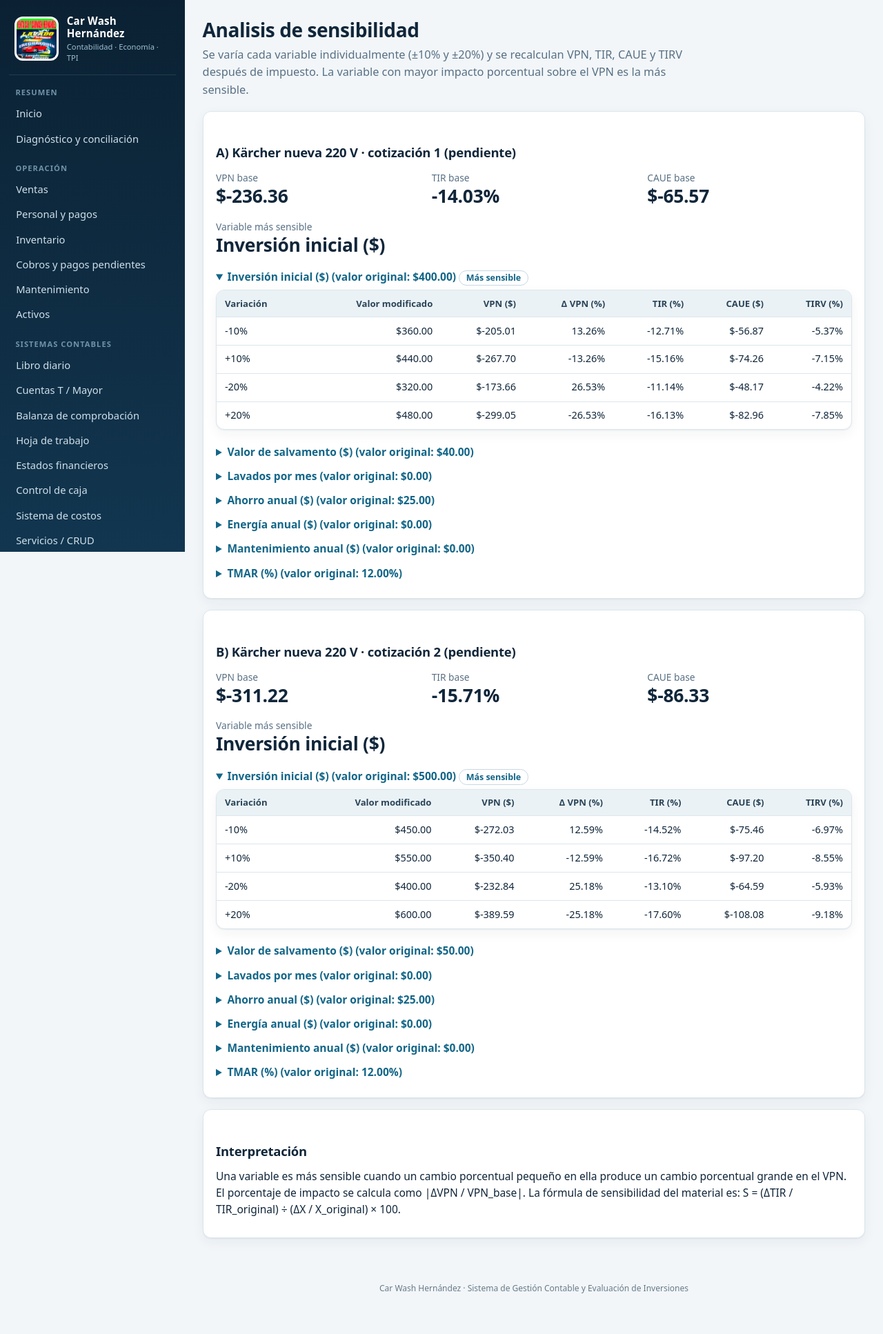
After one commit to X-Jeff-12/Proyecto_final_TPI_IEC_SIC, a Laravel app: page /inversion/sensibilidad in a window 1280 px wide. The commit adds this page. Shown: the whole page at 69% size. Run offline with Laravel 12, Linux system fonts and the light colour scheme; the visitor is signed in with stand-in values (Sample User, id 1); data comes from the database, SQL or seed files in the repository.

Commit message:
feat: implementar TIRV, analisis de sensibilidad y defensor vs. retador

```diff
--- a/app/Http/Controllers/InversionController.php
+++ b/app/Http/Controllers/InversionController.php
@@ -50,6 +50,42 @@ class InversionController extends Controller {
   $factores=[];for($k=1;$k<=$n;$k++)$factores[]=['n'=>$k,'pf'=>F::pf($i,$k),'fp'=>F::fp($i,$k),'pa'=>F::pa($i,$k),'ap'=>F::ap($i,$k),'fa'=>F::fa($i,$k),'af'=>F::af($i,$k)];
   return view('inversion.valor-tiempo',compact('p','tasa','n','m','resultados','factores'));
  }
+ public function sensibilidad(){
+  $data=self::calculos();
+  $analisis=[];
+  foreach($data['evals'] as $e){
+   try{
+    $cfg=$data['cfg'];
+    $analisis[]=['nombre'=>$e['alt']['nombre'],'resultado'=>F::sensibilidad((array)$e['alt'],$e['serv'],$cfg)];
+   }catch(\Throwable $ex){$analisis[]=['nombre'=>$e['alt']['nombre'],'error'=>$ex->getMessage()];}
+  }
+  $data['analisis']=$analisis;
+  return view('inversion.sensibilidad',$data);
+ }
+
+ public function reemplazo(){
+  $cfg=\App\Services\ContabilidadService::cfg();
+  $i=(float)($cfg['tmar']??12)/100;
+  $activos=DB::table('activos')->orderBy('id')->get();
+  $alternativas=DB::table('alternativas')->orderBy('id')->get();
+  // Construir retadores desde alternativas: necesitan CAO = energía + mantenimiento
+  $retadores=[];
+  foreach($alternativas as $a){
+   $retadores[]=['nombre'=>$a->nombre,'costo_inicial'=>(float)$a->costo_inicial,'valor_salvamento'=>(float)$a->valor_salvamento,
+    'vida_util'=>(int)$a->vida_util,'cao'=>(float)$a->energia_anual+(float)$a->mantenimiento_anual];
+  }
+  $resultados=[];
+  foreach($activos as $act){
+   $vm=(float)($act->valor_mercado ?? (float)$act->costo * pow(1-0.15,(int)$act->vida_util));
+   $vr=(int)($act->vida_restante ?? max(1,(int)$act->vida_util));
+   $cao=(float)($act->cao_anual ?? 0);
+   $defensor=['nombre'=>$act->nombre,'valor_mercado'=>$vm,'valor_salvamento'=>(float)$act->valor_salvamento,
+    'vida_restante'=>$vr,'cao'=>$cao];
+   try{$resultados[]=F::analizarReemplazo($defensor,$retadores,$i);}catch(\Throwable $e){$resultados[]=['error'=>$e->getMessage(),'defensor'=>$defensor];}
+  }
+  return view('inversion.reemplazo',compact('activos','alternativas','resultados','cfg'));
+ }
+
  public function activosDepreciacion(){
   $activos=[];
   foreach(DB::table('activos')->orderBy('id')->get() as $a){
--- a/app/Services/FinanzasService.php
+++ b/app/Services/FinanzasService.php
@@ -29,6 +29,103 @@ class FinanzasService
     public static function bc(float $i,array $b,array $c): ?float {
         $pb=self::vpn($i,$b);$pc=self::vpn($i,$c);
         return abs($pc)<1e-12?null:$pb/$pc;
+    }
+
+    /* ───── TIRV / MIRR (TIR Verdadera) ─────
+     * Fórmula semana 11:  TIRV = [ Σ Yₙ(1+TIO)^(T−n) / (I₀ + Σ Cₙ(1+k)^(−n)) ]^(1/T) − 1
+     * Yₙ = flujos positivos, Cₙ = flujos negativos.
+     * Los positivos se reinvierten a la TIO; los negativos se financian a la tasa k.
+     */
+    public static function tirv(array $flujos, float $tio, ?float $k = null): ?float {
+        $k = $k ?? $tio;
+        $T = count($flujos) - 1;
+        if ($T < 1) return null;
+        $vfPos = 0.0; $vpNeg = 0.0;
+        foreach ($flujos as $t => $f) {
+            $f = (float)$f;
+            if ($f >= 0) { $vfPos += $f * pow(1 + $tio, $T - $t); }
+            else         { $vpNeg += abs($f) * pow(1 + $k, -$t); }
+        }
+        if ($vpNeg < 1e-12) return null;
+        if ($vfPos < 1e-12) return -1.0;
+        return pow($vfPos / $vpNeg, 1.0 / $T) - 1;
+    }
+
+    /* ───── Análisis de sensibilidad ─────
+     * Varía una variable a la vez (±%) y recalcula VPN, TIR, CAUE.
+     * S = (ΔTIR / TIR_original) / (ΔX / X_original) × 100
+     */
+    public static function sensibilidad(array $alt, array $serv, array $cfg, array $variaciones = [0.10, 0.20]): array {
+        $base = self::evaluar($alt, $serv, $cfg);
+        $baseVPN = $base['di']['vpn']; $baseTIR = $base['di']['tir']; $baseCAUE = $base['di']['caue'];
+        $variables = [
+            'costo_inicial' => 'Inversión inicial ($)',
+            'valor_salvamento' => 'Valor de salvamento ($)',
+            'lavados_mes' => 'Lavados por mes',
+            'ahorro_anual' => 'Ahorro anual ($)',
+            'energia_anual' => 'Energía anual ($)',
+            'mantenimiento_anual' => 'Mantenimiento anual ($)',
+        ];
+        $resultados = []; $maxImpacto = 0; $varMasSensible = '';
+        foreach ($variables as $campo => $etiqueta) {
+            $valorOriginal = (float)($alt[$campo] ?? 0);
+            $filasCampo = [];
+            foreach ($variaciones as $pct) {
+                foreach ([-1, 1] as $signo) {
+                    $delta = $signo * $pct;
+                    $altMod = $alt; $altMod[$campo] = $valorOriginal * (1 + $delta);
+                    try {
+                        $res = self::evaluar($altMod, $serv, $cfg);
+                        $filasCampo[] = ['delta'=>$delta,'valor_mod'=>$altMod[$campo],'vpn'=>$res['di']['vpn'],'tir'=>$res['di']['tir'],'caue'=>$res['di']['caue'],'tirv'=>$res['di']['tirv']??null];
+                    } catch (\Throwable $e) {
+                        $filasCampo[] = ['delta'=>$delta,'valor_mod'=>$altMod[$campo],'vpn'=>null,'tir'=>null,'caue'=>null,'tirv'=>null,'error'=>$e->getMessage()];
+                    }
+                }
+            }
+            $impactoMax = 0;
+            foreach ($filasCampo as $f) { if ($f['vpn'] !== null && abs($baseVPN) > 1e-12) { $imp = abs(($f['vpn'] - $baseVPN) / abs($baseVPN)); if ($imp > $impactoMax) $impactoMax = $imp; } }
+            if ($impactoMax > $maxImpacto) { $maxImpacto = $impactoMax; $varMasSensible = $campo; }
+            $resultados[$campo] = ['etiqueta'=>$etiqueta,'original'=>$valorOriginal,'filas'=>$filasCampo,'impacto'=>$impactoMax];
+        }
+        // También sensibilidad de la TMAR
+        $tmarOrig = (float)($cfg['tmar'] ?? 12);
+        $filasTMAR = [];
+        foreach ($variaciones as $pct) {
+            foreach ([-1, 1] as $signo) {
+                $delta = $signo * $pct;
+                $cfgMod = $cfg; $cfgMod['tmar'] = $tmarOrig * (1 + $delta);
+                try { $res = self::evaluar($alt, $serv, $cfgMod); $filasTMAR[] = ['delta'=>$delta,'valor_mod'=>$cfgMod['tmar'],'vpn'=>$res['di']['vpn'],'tir'=>$res['di']['tir'],'caue'=>$res['di']['caue'],'tirv'=>$res['di']['tirv']??null]; }
+                catch (\Throwable $e) { $filasTMAR[] = ['delta'=>$delta,'valor_mod'=>$cfgMod['tmar'],'vpn'=>null,'tir'=>null,'caue'=>null,'tirv'=>null,'error'=>$e->getMessage()]; }
+            }
+        }
+        $impTMAR = 0;
+        foreach ($filasTMAR as $f) { if ($f['vpn'] !== null && abs($baseVPN) > 1e-12) { $imp = abs(($f['vpn'] - $baseVPN) / abs($baseVPN)); if ($imp > $impTMAR) $impTMAR = $imp; } }
+        if ($impTMAR > $maxImpacto) { $varMasSensible = 'tmar'; }
+        $resultados['tmar'] = ['etiqueta'=>'TMAR (%)','original'=>$tmarOrig,'filas'=>$filasTMAR,'impacto'=>$impTMAR];
+        return ['base'=>['vpn'=>$baseVPN,'tir'=>$baseTIR,'caue'=>$baseCAUE],'variables'=>$resultados,'mas_sensible'=>$varMasSensible];
+    }
+
+    /* ───── Defensor vs. retador (análisis de reemplazo) ─────
+     * El defensor usa su valor de MERCADO (no valor en libros) como inversión.
+     * CAUE = P(A/P,i,n) − VS(A/F,i,n) + CAO
+     * Se elige la alternativa con menor CAUE (costo).
+     */
+    public static function caueReemplazo(float $valorMercado, float $vs, int $vida, float $cao, float $i): float {
+        return $valorMercado * self::ap($i, $vida) - $vs * self::af($i, $vida) + $cao;
+    }
+
+    public static function analizarReemplazo(array $defensor, array $retadores, float $i): array {
+        $caueD = self::caueReemplazo((float)$defensor['valor_mercado'], (float)$defensor['valor_salvamento'], (int)$defensor['vida_restante'], (float)$defensor['cao'], $i);
+        $res = ['defensor' => array_merge($defensor, ['caue' => $caueD]), 'retadores' => []];
+        $mejorCAUE = $caueD; $mejorNombre = $defensor['nombre'] ?? 'Defensor (conservar actual)';
+        foreach ($retadores as $r) {
+            $caueR = self::caueReemplazo((float)$r['costo_inicial'], (float)$r['valor_salvamento'], (int)$r['vida_util'], (float)$r['cao'], $i);
+            $res['retadores'][] = array_merge($r, ['caue' => $caueR]);
+            if ($caueR < $mejorCAUE) { $mejorCAUE = $caueR; $mejorNombre = $r['nombre']; }
+        }
+        $res['decision'] = $mejorNombre;
+        $res['conviene_reemplazar'] = ($mejorCAUE < $caueD);
+        return $res;
     }
     public static function depreciacion(string $metodo,float $c,float $s,int $n): array {
         if($n<1||$s>$c||$c<0||$s<0)throw new \InvalidArgumentException('Costo, salvamento o vida útil inválidos');
@@ -102,12 +199,13 @@ class FinanzasService
             return self::vpn($i,$fl);
         };
         $v0=$obtener(0);$pend=$obtener(1)-$v0;
+        $kFin = (float)($cfg['tasa_financiamiento'] ?? $cfg['tmar'] ?? 12) / 100;
         return ['alt'=>$alt,'serv'=>$serv,'i'=>$i,'t'=>$t,'n'=>$n,'ahorro'=>$ahorro,
             'equilibrio_lavados'=>$pend<=0?null:max(0,-$v0/$pend),
             'ingreso'=>$ing,'costo'=>$costo,'cv_unit'=>$cv,'lavados_anio'=>$lav,
             'deps'=>$deps,'metodo'=>$metodo,'flujo_ai'=>$ai,'flujo_di'=>$di,'filas_di'=>$filas,
-            'ai'=>['vpn'=>self::vpn($i,$ai),'tir'=>self::tir($ai),'caue'=>self::caue($i,$ai),'bc'=>self::bc($i,$benAI,$cosAI)],
-            'di'=>['vpn'=>self::vpn($i,$di),'tir'=>self::tir($di),'caue'=>self::caue($i,$di),'bc'=>self::bc($i,$benDI,$cosDI)],
+            'ai'=>['vpn'=>self::vpn($i,$ai),'tir'=>self::tir($ai),'caue'=>self::caue($i,$ai),'bc'=>self::bc($i,$benAI,$cosAI),'tirv'=>self::tirv($ai,$i,$kFin)],
+            'di'=>['vpn'=>self::vpn($i,$di),'tir'=>self::tir($di),'caue'=>self::caue($i,$di),'bc'=>self::bc($i,$benDI,$cosDI),'tirv'=>self::tirv($di,$i,$kFin)],
             'vida_eco'=>$ve,'vida_eco_anio'=>$veAnio];
     }
     private static function gcd(int $a,int $b): int {while($b!==0){[$a,$b]=[$b,$a%$b];}return $a;}
--- a/config/sic.php
+++ b/config/sic.php
@@ -8,7 +8,7 @@ return [
   'productos'=>['titulo'=>'Productos e inventario','descripcion'=>'Inventario referencial. La existencia no se descuenta automáticamente por registrar ventas.',
    'campos'=>['nombre'=>['Nombre','text'],'categoria'=>['Categoría','text'],'unidad'=>['Unidad','text'],'costo'=>['Costo unitario ($)','number'],'frecuencia_dias'=>['Frecuencia de compra (días)','number'],'precio_venta'=>['Precio venta ($)','number'],'comprado_mes'=>['Comprado en el período','number'],'vendido_mes'=>['Vendido en el período','number'],'nota'=>['Observaciones','textarea'],'nivel'=>['Evidencia','nivel']]],
   'activos'=>['titulo'=>'Activos y depreciación','descripcion'=>'Al guardar un activo se regenera el ajuste mensual de depreciación y el costeo.',
-   'campos'=>['nombre'=>['Nombre','text'],'fecha_adq'=>['Fecha de adquisición (si se conoce)','date'],'costo'=>['Costo histórico ($)','number'],'vida_util'=>['Vida útil (años)','integer'],'valor_salvamento'=>['Salvamento ($)','number'],'dep_acum_previa'=>['Depreciación previa ($)','number'],'nota'=>['Notas de origen','textarea'],'nivel'=>['Evidencia del costo','nivel'],'nivel_vida'=>['Evidencia de vida útil','nivel']]],
+   'campos'=>['nombre'=>['Nombre','text'],'fecha_adq'=>['Fecha de adquisición (si se conoce)','date'],'costo'=>['Costo histórico ($)','number'],'vida_util'=>['Vida útil (años)','integer'],'valor_salvamento'=>['Salvamento ($)','number'],'valor_mercado'=>['Valor de mercado actual ($)','number'],'vida_restante'=>['Vida útil restante (años)','integer'],'cao_anual'=>['CAO anual — Costo Anual de Operación ($)','number'],'dep_acum_previa'=>['Depreciación previa ($)','number'],'nota'=>['Notas de origen','textarea'],'nivel'=>['Evidencia del costo','nivel'],'nivel_vida'=>['Evidencia de vida útil','nivel']]],
   'alternativas'=>['titulo'=>'Alternativas de inversión','descripcion'=>'Cifras aún provisionales. Compare sobre una misma base de beneficios y costos.',
    'campos'=>['nombre'=>['Alternativa','text'],'descripcion'=>['Descripción','textarea'],'costo_inicial'=>['Inversión inicial ($)','number'],'vida_util'=>['Vida útil (años)','integer'],'valor_salvamento'=>['Salvamento ($)','number'],'lavados_mes'=>['Lavados adicionales por mes','number'],'servicio_id'=>['Servicio base','servicio'],'energia_anual'=>['Energía adicional anual ($)','number'],'mantenimiento_anual'=>['Mantenimiento anual ($)','number'],'ahorro_anual'=>['Ahorro anual ($)','number'],'dep_mercado'=>['Caída anual del valor de mercado (0.15 = 15%)','number'],'marca_modelo'=>['Marca/modelo','text'],'voltaje'=>['Voltaje','text'],'presion_psi'=>['Presión (PSI)','text'],'garantia'=>['Garantía','text'],'notas'=>['Notas / cotizaciones pendientes','textarea'],'nivel'=>['Evidencia','nivel']]],
   'ventas'=>['titulo'=>'Ventas individuales','descripcion'=>'No están contabilizadas hasta ejecutar la acción Contabilizar pendientes.',
--- a/resources/views/inversion/comparar.blade.php
+++ b/resources/views/inversion/comparar.blade.php
@@ -3,8 +3,8 @@
 <h1>Comparación de alternativas</h1><p class="lead">VPN a horizonte común con reposición y CAUE como beneficio neto anual equivalente. Solo un análisis con datos verificados permite recomendar una compra real.</p>
 @if($comparacion)
 <div class="noticia"><b>Horizonte común:</b> {{ $comparacion['horizonte'] }} años. @if($comparacion['ganador'])La mayor VPN después de impuesto corresponde, con los supuestos actuales, a <b>{{ $comparacion['ganador']['alt']['nombre'] }}</b>. @else Ninguna alternativa tiene VPN después de impuesto positivo en el horizonte común.@endif No representa una recomendación definitiva.</div>
-<div class="scroll"><table><thead><tr><th>Alternativa</th><th>Evidencia</th><th class="num">VPN después impuestos</th><th class="num">VPN horizonte común</th><th class="num">CAUE</th><th class="num">TIR</th><th class="num">B/C</th></tr></thead><tbody>
-@foreach($comparacion['evals'] as $e)<tr><td>{{ $e['alt']['nombre'] }}</td><td><span class="tag">{{ $e['alt']['nivel'] }}</span></td><td class="num">{{ number_format($e['di']['vpn'],2) }}</td><td class="num">{{ number_format($e['vpn_hc_di'],2) }}</td><td class="num">{{ number_format($e['di']['caue'],2) }}</td><td class="num">{{ $e['di']['tir']===null?'N/D':number_format(100*$e['di']['tir'],2).'%' }}</td><td class="num">{{ $e['di']['bc']===null?'N/D':number_format($e['di']['bc'],4) }}</td></tr>@endforeach</tbody></table></div>
+<div class="scroll"><table><thead><tr><th>Alternativa</th><th>Evidencia</th><th class="num">VPN después impuestos</th><th class="num">VPN horizonte común</th><th class="num">CAUE</th><th class="num">TIR</th><th class="num">TIRV</th><th class="num">B/C</th></tr></thead><tbody>
+@foreach($comparacion['evals'] as $e)<tr><td>{{ $e['alt']['nombre'] }}</td><td><span class="tag">{{ $e['alt']['nivel'] }}</span></td><td class="num">{{ number_format($e['di']['vpn'],2) }}</td><td class="num">{{ number_format($e['vpn_hc_di'],2) }}</td><td class="num">{{ number_format($e['di']['caue'],2) }}</td><td class="num">{{ $e['di']['tir']===null?'N/D':number_format(100*$e['di']['tir'],2).'%' }}</td><td class="num">{{ ($e['di']['tirv']??null)===null?'N/D':number_format(100*$e['di']['tirv'],2).'%' }}</td><td class="num">{{ $e['di']['bc']===null?'N/D':number_format($e['di']['bc'],4) }}</td></tr>@endforeach</tbody></table></div>
 <div class="card"><h2>Interpretación</h2><p>El CAUE mostrado es un <b>beneficio anual neto equivalente</b>: valores mayores son más favorables. La comparación supone que los beneficios netos futuros pueden repetirse durante el horizonte común si hay reposición del activo.</p><p>En los datos originales ambas alternativas tenían <b>0 lavados adicionales por mes</b> y un ahorro anual supuesto de $25. Es importante conseguir cotizaciones reales y justificar el beneficio incremental de cada equipo antes de elegir.</p></div>
 @else<div class="card">No se puede comparar. Verifica que existan alternativas con vidas útiles válidas.</div>@endif
 @foreach($errores as $error)<div class="banner danger">{{ $error }}</div>@endforeach
--- a/resources/views/inversion/evaluacion.blade.php
+++ b/resources/views/inversion/evaluacion.blade.php
@@ -8,8 +8,8 @@
 <div class="grid"><div class="stat"><span>Inversión inicial</span><b>${{ number_format($e['alt']['costo_inicial'],2) }}</b></div><div class="stat"><span>Ingreso o ahorro anual estimado</span><b>${{ number_format($e['ingreso'],2) }}</b></div><div class="stat"><span>Gasto anual</span><b>${{ number_format($e['costo'],2) }}</b></div><div class="stat"><span>Lavados adicionales/año</span><b>{{ number_format($e['lavados_anio'],0) }}</b></div></div>
 <h3>Indicadores antes y después de impuesto</h3>
 <div class="scroll"><table><thead><tr><th>Indicador</th><th class="num">Antes de impuesto</th><th class="num">Después de impuesto</th></tr></thead><tbody>
-@foreach(['vpn'=>'VPN ($)','tir'=>'TIR (fracción; ×100 para %)','caue'=>'CAUE / beneficio anual equivalente ($)','bc'=>'Relación beneficio/costo'] as $k=>$v)
-<tr><td>{{ $v }}</td><td class="num">{{ $e['ai'][$k]===null?'No calculable':number_format($k==='tir'?$e['ai'][$k]*100:$e['ai'][$k],$k==='tir'?2:4).($k==='tir'?'%':'') }}</td><td class="num">{{ $e['di'][$k]===null?'No calculable':number_format($k==='tir'?$e['di'][$k]*100:$e['di'][$k],$k==='tir'?2:4).($k==='tir'?'%':'') }}</td></tr>
+@foreach(['vpn'=>'VPN ($)','tir'=>'TIR (fracción; ×100 para %)','tirv'=>'TIRV / TIR verdadera (fracción; ×100 para %)','caue'=>'CAUE / beneficio anual equivalente ($)','bc'=>'Relación beneficio/costo'] as $k=>$v)
+<tr><td>{{ $v }}</td><td class="num">{{ $e['ai'][$k]===null?'No calculable':number_format(in_array($k,['tir','tirv'])?$e['ai'][$k]*100:$e['ai'][$k],in_array($k,['tir','tirv'])?2:4).(in_array($k,['tir','tirv'])?'%':'') }}</td><td class="num">{{ $e['di'][$k]===null?'No calculable':number_format(in_array($k,['tir','tirv'])?$e['di'][$k]*100:$e['di'][$k],in_array($k,['tir','tirv'])?2:4).(in_array($k,['tir','tirv'])?'%':'') }}</td></tr>
 @endforeach</tbody></table></div>
 <h3>Flujos de efectivo</h3><div class="scroll"><table><thead><tr><th>Año</th><th class="num">Antes de impuesto</th><th class="num">Después de impuesto</th></tr></thead><tbody>@foreach($e['flujo_ai'] as $k=>$f)<tr><td>{{ $k }}</td><td class="num">{{ number_format($f,2) }}</td><td class="num">{{ number_format($e['flujo_di'][$k],2) }}</td></tr>@endforeach</tbody></table></div>
 <h3>Vida económica y equilibrio</h3><p>Vida económica estimada del equipo: <b>{{ $e['vida_eco_anio'] }} años</b>; lavados adicionales mínimos al mes para VPN ≥ 0: <b>{{ $e['equilibrio_lavados']===null?'No determinado':number_format($e['equilibrio_lavados'],2) }}</b>.</p>
--- /dev/null
+++ b/resources/views/inversion/sensibilidad.blade.php
@@ -0,0 +1,45 @@
+@extends('layouts.app')
+@section('content')
+<h1>Analisis de sensibilidad</h1>
+<p class="lead">Se varía cada variable individualmente (±10% y ±20%) y se recalculan VPN, TIR, CAUE y TIRV después de impuesto. La variable con mayor impacto porcentual sobre el VPN es la más sensible.</p>
+@foreach($errores as $error)<div class="banner danger">{{ $error }}</div>@endforeach
+@forelse($analisis as $a)
+<div class="card">
+<h2>{{ $a['nombre'] }}</h2>
+@if(isset($a['error']))
+<div class="banner danger">{{ $a['error'] }}</div>
+@else
+@php $r = $a['resultado']; @endphp
+<div class="grid">
+ <div class="stat"><span>VPN base</span><b>${{ number_format($r['base']['vpn'],2) }}</b></div>
+ <div class="stat"><span>TIR base</span><b>{{ $r['base']['tir']===null?'N/D':number_format($r['base']['tir']*100,2).'%' }}</b></div>
+ <div class="stat"><span>CAUE base</span><b>${{ number_format($r['base']['caue'],2) }}</b></div>
+ <div class="stat"><span>Variable más sensible</span><b>{{ $r['variables'][$r['mas_sensible']]['etiqueta'] ?? $r['mas_sensible'] }}</b></div>
+</div>
+@foreach($r['variables'] as $campo => $info)
+<details{{ $campo === $r['mas_sensible'] ? ' open' : '' }}>
+<summary>{{ $info['etiqueta'] }} (valor original: {{ $campo === 'tmar' ? number_format($info['original'],2).'%' : '$'.number_format($info['original'],2) }}) @if($campo === $r['mas_sensible'])<span class="tag">Más sensible</span>@endif</summary>
+<div class="scroll"><table>
+<thead><tr><th>Variación</th><th class="num">Valor modificado</th><th class="num">VPN ($)</th><th class="num">Δ VPN (%)</th><th class="num">TIR (%)</th><th class="num">CAUE ($)</th><th class="num">TIRV (%)</th></tr></thead>
+<tbody>
+@foreach($info['filas'] as $f)
+<tr>
+ <td>{{ $f['delta']>0?'+':'' }}{{ number_format($f['delta']*100,0) }}%</td>
+ <td class="num">{{ $campo === 'tmar' ? number_format($f['valor_mod'],2).'%' : '$'.number_format($f['valor_mod'],2) }}</td>
+ <td class="num">{{ $f['vpn']===null?'Error':'$'.number_format($f['vpn'],2) }}</td>
+ <td class="num">{{ ($f['vpn']===null||abs($r['base']['vpn'])<0.01)?'—':number_format(($f['vpn']-$r['base']['vpn'])/abs($r['base']['vpn'])*100,2).'%' }}</td>
+ <td class="num">{{ $f['tir']===null?'N/D':number_format($f['tir']*100,2).'%' }}</td>
+ <td class="num">{{ $f['caue']===null?'Error':'$'.number_format($f['caue'],2) }}</td>
+ <td class="num">{{ ($f['tirv']??null)===null?'N/D':number_format($f['tirv']*100,2).'%' }}</td>
+</tr>
+@endforeach
+</tbody></table></div>
+</details>
+@endforeach
+@endif
+</div>
+@empty
+<div class="card">No hay alternativas evaluables. <a href="{{ route('catalogo',['modulo'=>'alternativas']) }}">Crear alternativa</a>.</div>
+@endforelse
+<div class="card"><h2>Interpretación</h2><p>Una variable es más sensible cuando un cambio porcentual pequeño en ella produce un cambio porcentual grande en el VPN. El porcentaje de impacto se calcula como |ΔVPN / VPN_base|. La fórmula de sensibilidad del material es: S = (ΔTIR / TIR_original) ÷ (ΔX / X_original) × 100.</p></div>
+@endsection
--- a/resources/views/layouts/app.blade.php
+++ b/resources/views/layouts/app.blade.php
@@ -48,6 +48,8 @@
    <a class="nav" href="{{ route('evaluacion') }}">Evaluación económica</a>
    <a class="nav" href="{{ route('comparar') }}">Comparación</a>
    <a class="nav" href="{{ route('activos.depreciacion') }}">Depreciación</a>
+   <a class="nav {{ request()->routeIs('sensibilidad')?'on':'' }}" href="{{ route('sensibilidad') }}">Sensibilidad</a>
+   <a class="nav {{ request()->routeIs('reemplazo')?'on':'' }}" href="{{ route('reemplazo') }}">Defensor vs. retador</a>
    <a class="nav" href="{{ route('verificacion') }}">Verificación cruzada</a>
    <a class="nav" href="{{ route('valor.tiempo') }}">Valor del dinero</a>
   </div>
--- a/routes/web.php
+++ b/routes/web.php
@@ -40,6 +40,8 @@ Route::middleware('auth')->group(function(){
  Route::get('/inversion/comparar',[InversionController::class,'comparar'])->name('comparar');
  Route::get('/inversion/verificacion',[InversionController::class,'verificacion'])->name('verificacion');
  Route::post('/inversion/verificacion',[InversionController::class,'guardarVerificacion'])->name('verificacion.guardar');
+ Route::get('/inversion/sensibilidad',[InversionController::class,'sensibilidad'])->name('sensibilidad');
+ Route::get('/inversion/reemplazo',[InversionController::class,'reemplazo'])->name('reemplazo');
  Route::get('/inversion/valor-tiempo',[InversionController::class,'valorTiempo'])->name('valor.tiempo');
  Route::post('/ventas/contabilizar',[OperacionController::class,'contabilizarVentas'])->name('ventas.contabilizar');
  Route::get('/reportes',[ReporteController::class,'index'])->name('reportes');
```
Also changed, not shown: resources/views/inversion/reemplazo.blade.php (added, +61 -0 lines), database/migrations/2026_11_25_000001_add_reemplazo_fields_to_activos.php (added).
